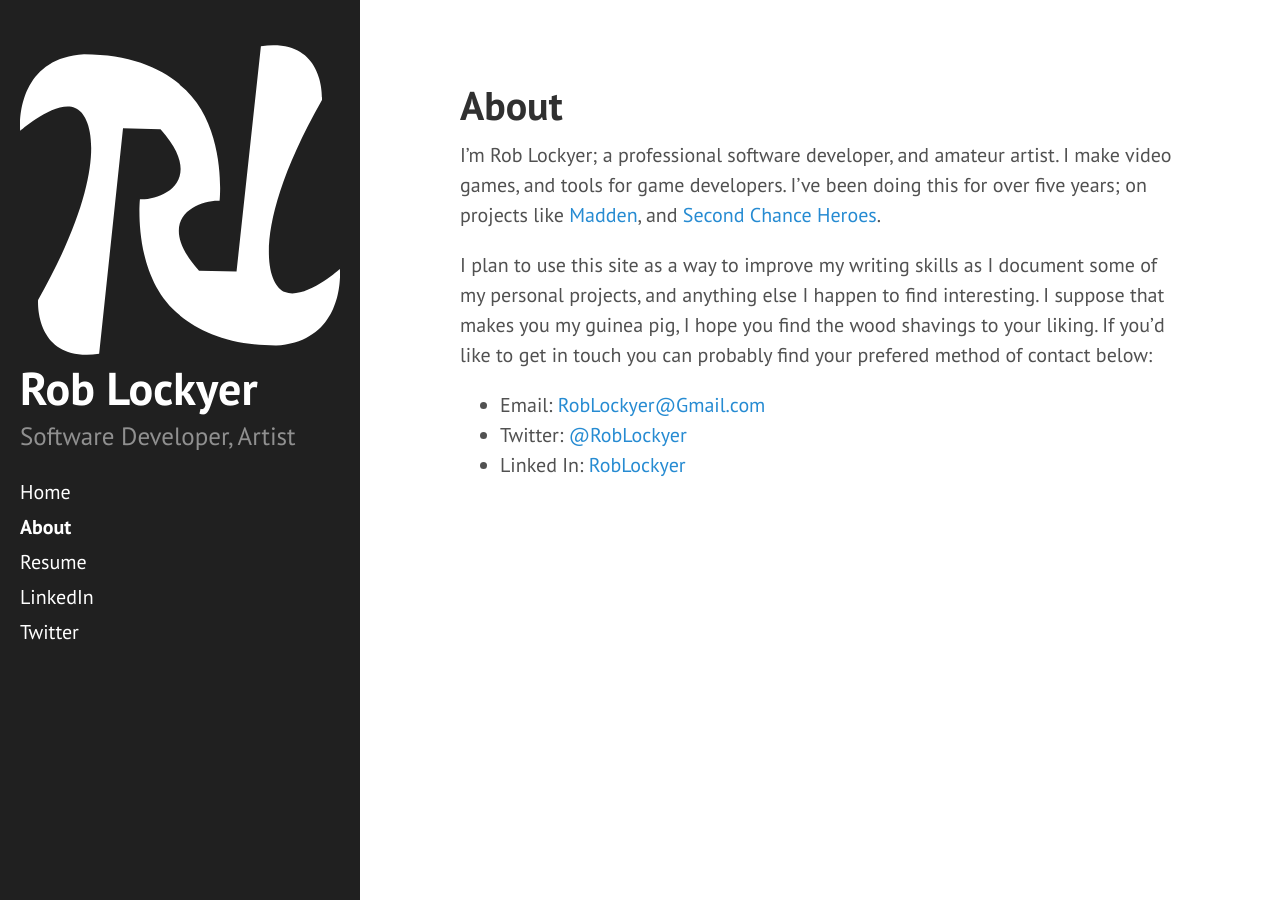
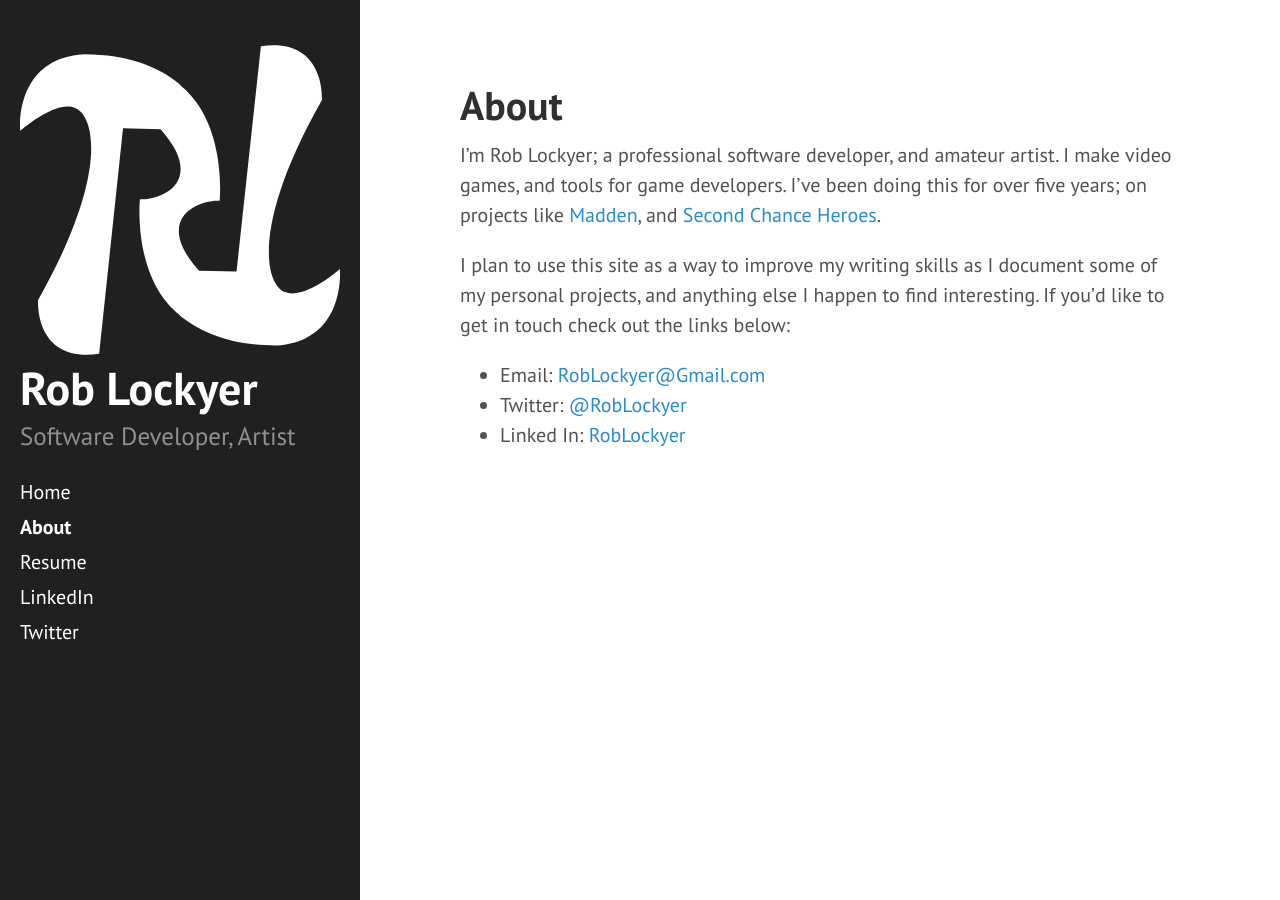
Before and after one commit to lockyer/lockyer.github.io, a Jekyll site: the page built from about.md, in a window 1280 px wide. Built offline with Jekyll 4.4.1, drawn with Linux system fonts in a browser that asks for light colours; Markdown is read by kramdown in place of the engine named in the settings.

Commit message:
Updated about.md

```diff
--- a/about.md
+++ b/about.md
@@ -6,7 +6,7 @@ published: true
 
 I'm Rob Lockyer; a professional software developer, and amateur artist. I make video games, and tools for game developers. I've been doing this for over five years; on projects like [Madden](https://www.easports.com/madden-nfl), and [Second Chance Heroes](http://www.2ndchanceheroes.com/).
 
-I plan to use this site as a way to improve my writing skills as I document some of my personal projects, and anything else I happen to find interesting. I suppose that makes you my guinea pig, I hope you find the wood shavings to your liking. If you'd like to get in touch you can probably find your prefered method of contact below:
+I plan to use this site as a way to improve my writing skills as I document some of my personal projects, and anything else I happen to find interesting. If you'd like to get in touch check out the links below:
 
  * Email: [RobLockyer@Gmail.com](mailto:RobLockyer@Gmail.com?subject=RobLockyer.com "Rob's Email")
  * Twitter: [@RobLockyer](https://Twitter.com/RobLockyer "Rob's Twitter")
```
